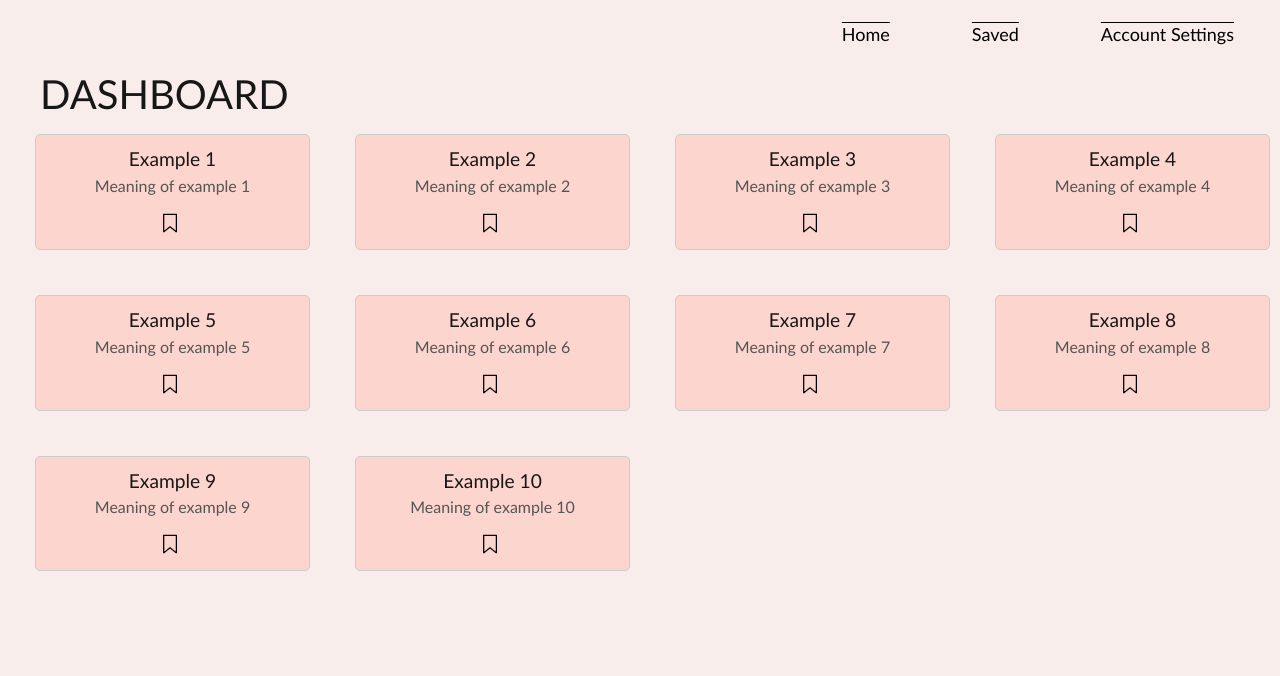
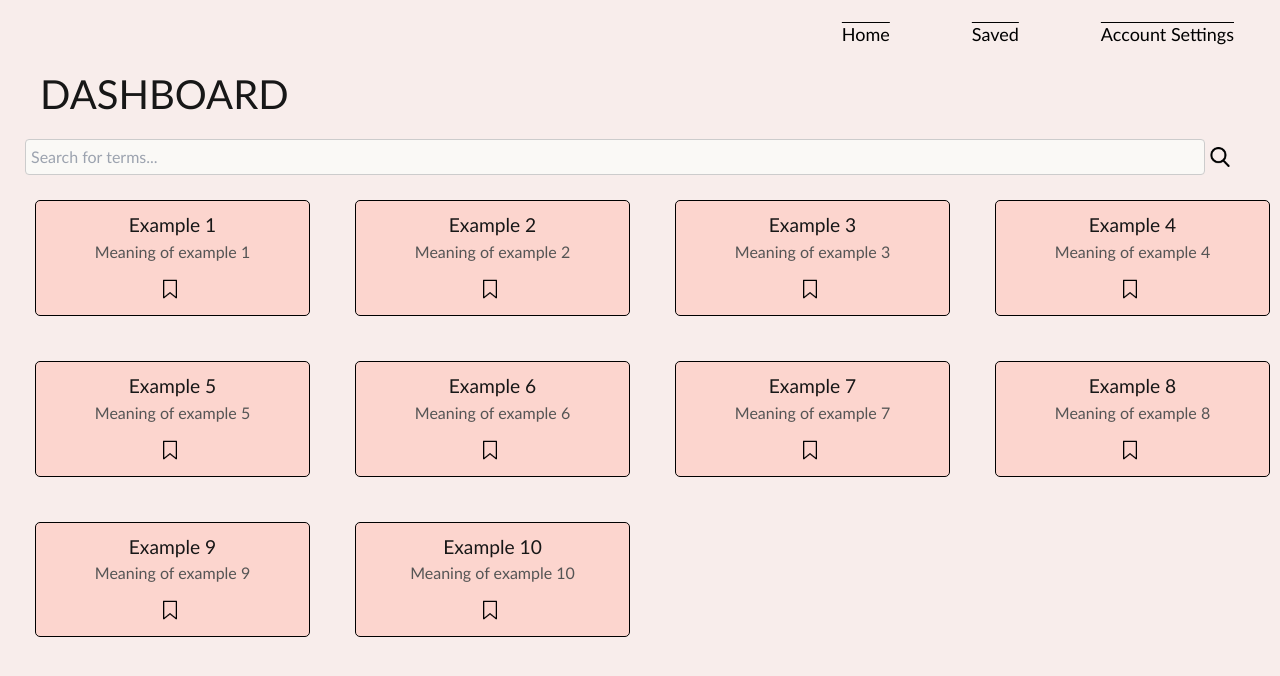
Before and after one commit to umayaush/Hackathon2024, a Next.js app in the folder my-app/: page /dashboard in a window 1280 px wide. Shown: the top 676 px of the page. Built offline with nearby package versions, Linux system fonts and the light colour scheme.

Commit message:
added search bar made by Farida to dashboard

```diff
--- a/my-app/app/components/PhraseCard.js
+++ b/my-app/app/components/PhraseCard.js
@@ -21,6 +21,7 @@ const PhraseCard = ({ phrase, meaning }) => {
         border: '1px solid #ccc',
         padding: '10px',
         borderRadius: '5px',
+        borderColor: '#000000',
         margin: '10px',
         maxWidth: '300px',
         backgroundColor: '#FCD5CE',
--- /dev/null
+++ b/my-app/app/components/Searchbar.js
@@ -0,0 +1,42 @@
+'use client'
+import React, {useState} from "react";
+
+function Searchbar({onSearch}){
+    const [query, setQuery] = useState('');
+
+    const handleInput = (event) =>{
+        setQuery(event.target.value);
+    };
+
+    const searchSubmission = (event) => {
+        event.preventDefault();
+        if (onSearch){
+            onSearch(query);        // passes search query to parent component
+        }
+    };
+
+    return (
+        <div style={{ display: 'flex', justifyContent: 'flex-end', paddingRight: '25px', paddingBottom: '15px', paddingTop: '15px' }}>
+
+            <form onSubmit={searchSubmission} style={{ display: 'flex', justifyContent: 'flex-end', width: '1475px', paddingLeft: '25px' }}>
+            <input
+                type="text"
+                placeholder="Search for terms..."
+                value={query}
+                onChange={handleInput}
+                style={{ flex: 1, padding: '5px', borderRadius: '4px', border: '1px solid #ccc', color: 'black', backgroundColor: '#FAF9F6' }}
+            />
+            <button type="submit" style={{ background: 'none', border: 'none', cursor: 'pointer' }}>
+                {/* <span role="img" aria-label="search" style={{ fontSize: '24px' }}>🔍</span> */}
+                <img
+                    src="/icons/search.png"
+                    alt="Search"
+                    style={{ width: '20px', height: '20px', marginRight: '25px', marginLeft: '5px' }}
+                />
+            </button>
+            </form>
+        </div>
+      );
+    }
+
+export default Searchbar;
--- a/my-app/app/dashboard/page.js
+++ b/my-app/app/dashboard/page.js
@@ -1,6 +1,7 @@
 import Navbar from '../components/Navbar';
 // import PhraseCard from '../components/PhraseCard';
 import PhraseGrid from '../components/PhraseGrid';
+import Searchbar from '../components/Searchbar';
 
 export default function Page() {
     const phrases = [
@@ -22,6 +23,7 @@ export default function Page() {
             <Navbar />
             <main>
                 <h1>DASHBOARD</h1>
+                <Searchbar />
                 <div>
                     <PhraseGrid phrases={phrases} />
                 </div>
```
Also changed, not shown: my-app/public/icons/search.png (added).
